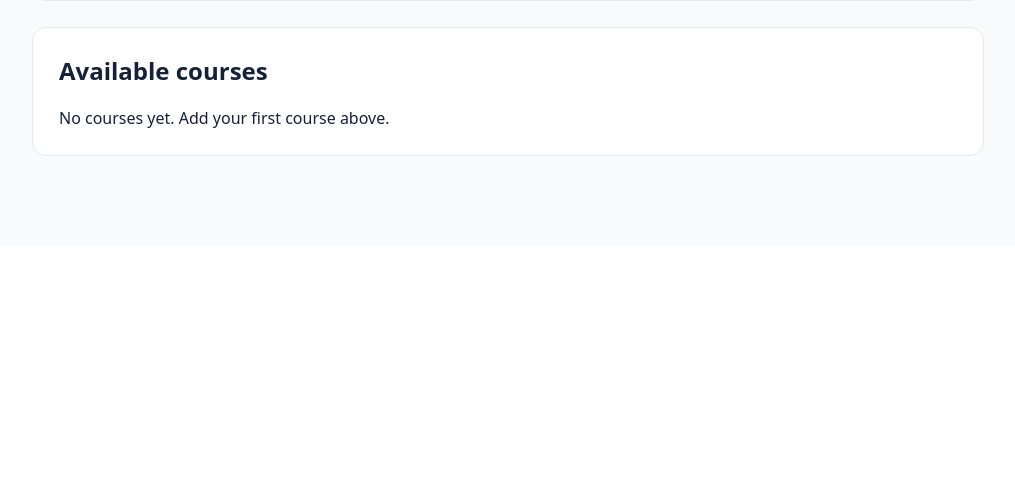
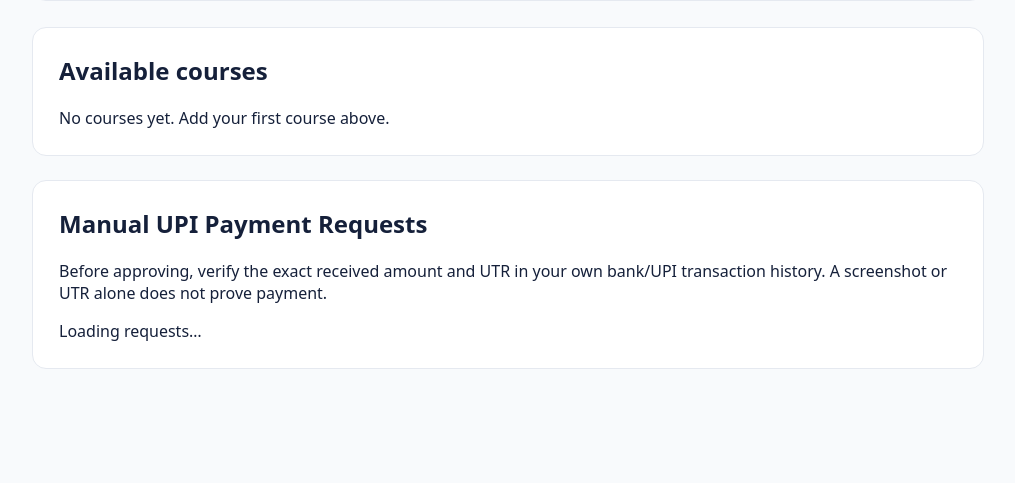
Before and after one commit to sayannandi293-design/Imperial-Education, a Spring Boot app: page /admin.html in a window 1280 px wide. Shown: the part 882-1365 px from the top of the page, without its empty margins (132-1147 px from the left). Before the commit the page ends 1038 px from the top, so only its background shows below. Run offline with Spring Boot 4, Linux system fonts and the light colour scheme; the visitor is signed in with stand-in values (Sample User, id 1); data that the repository does not hold is empty; some of the project's set-up classes (security, data sources, template engines, error pages and the like) are left out, and stand-ins take their place.

Commit message:
Add student manual UPI checkout and admin payment review UI

```diff
--- a/src/main/resources/static/admin.html
+++ b/src/main/resources/static/admin.html
@@ -9,4 +9,4 @@
 <div class="actions"><button class="admin-button" type="submit" id="save-btn">Save Course</button><button class="secondary-button" type="button" id="cancel-btn" hidden>Cancel Edit</button></div></form>
 <p id="form-message" role="status" aria-live="polite"></p></section>
 <section class="admin-panel"><h2>Available courses</h2><div id="admin-courses">Loading courses…</div></section>
-</main><script src="/admin.js"></script></body></html>
+<section class="admin-panel" style="margin:24px auto;max-width:1000px"><h2>Manual UPI Payment Requests</h2><p>Before approving, verify the exact received amount and UTR in your own bank/UPI transaction history. A screenshot or UTR alone does not prove payment.</p><p id="payment-message" role="status"></p><div id="payment-requests">Loading requests…</div></section></main><script src="/admin.js"></script></body></html>
```
